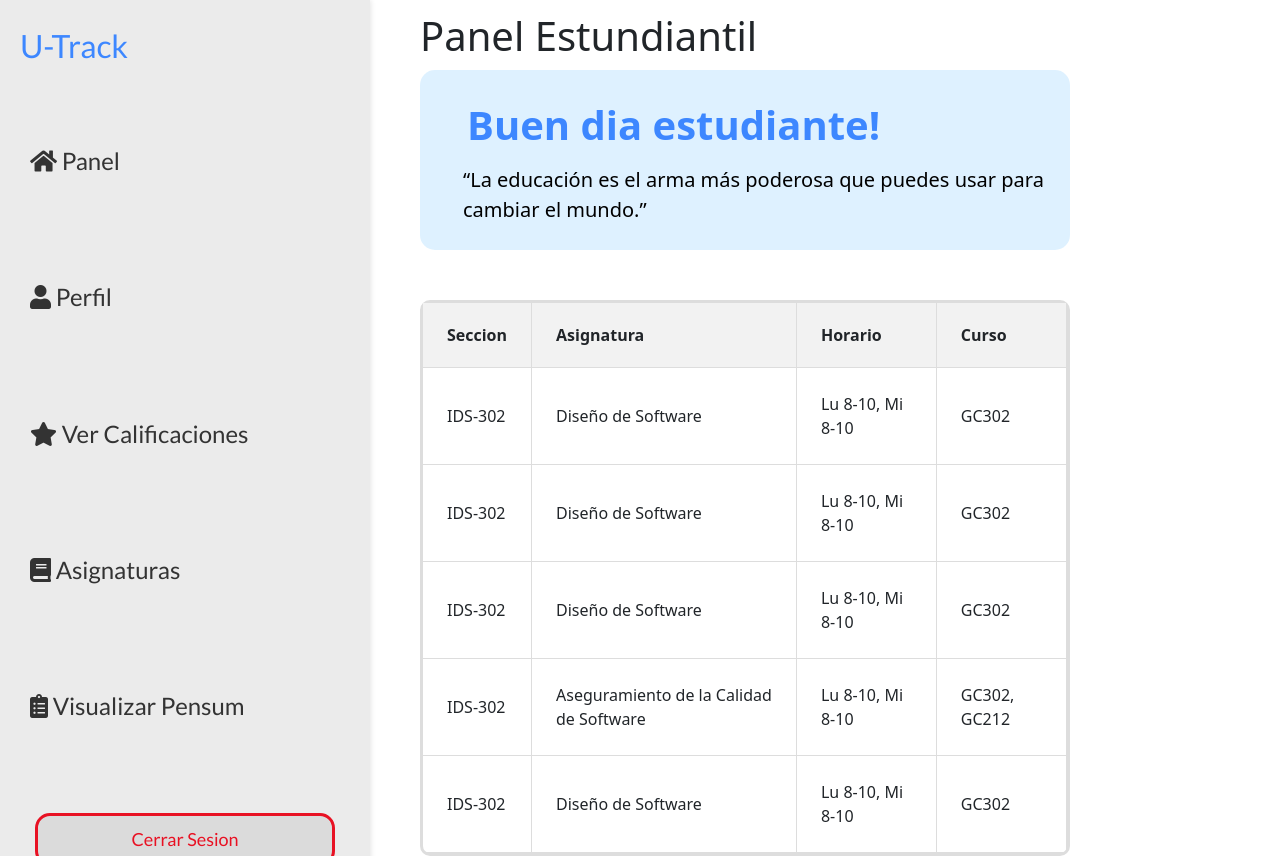
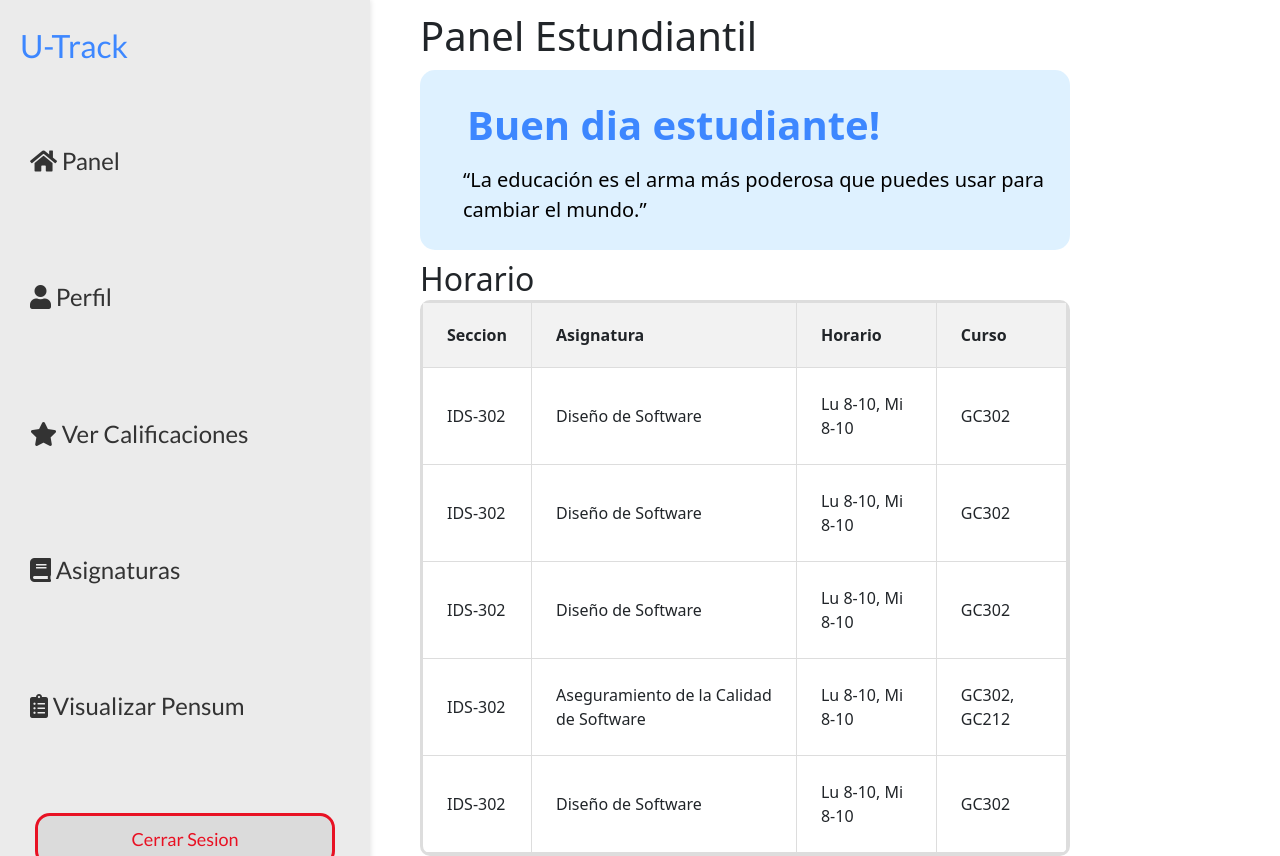
Before and after one commit to Jcazt21/U-Track, a React (Vite) app: page /HomePage in a window 1280 px wide. Built offline with nearby package versions, Linux system fonts and the light colour scheme.

Commit message:
Titulo Horario

```diff
--- a/src/HomePage.css
+++ b/src/HomePage.css
@@ -41,3 +41,9 @@
   top: 12px;
   left: 420px;
 }
+
+.titleTable {
+  position: absolute;
+  top: 260px;
+  left: 420px;
+}
--- a/src/HomePage.tsx
+++ b/src/HomePage.tsx
@@ -17,6 +17,7 @@ const HomePage: React.FC = () => {
     <div className="home-page">
       <Sidebar />
       <h1 className="title">Panel Estundiantil</h1>
+      <h2 className="titleTable">Horario</h2>
       <div className="Mensaje">
         <Mnsj />
       </div>
```
